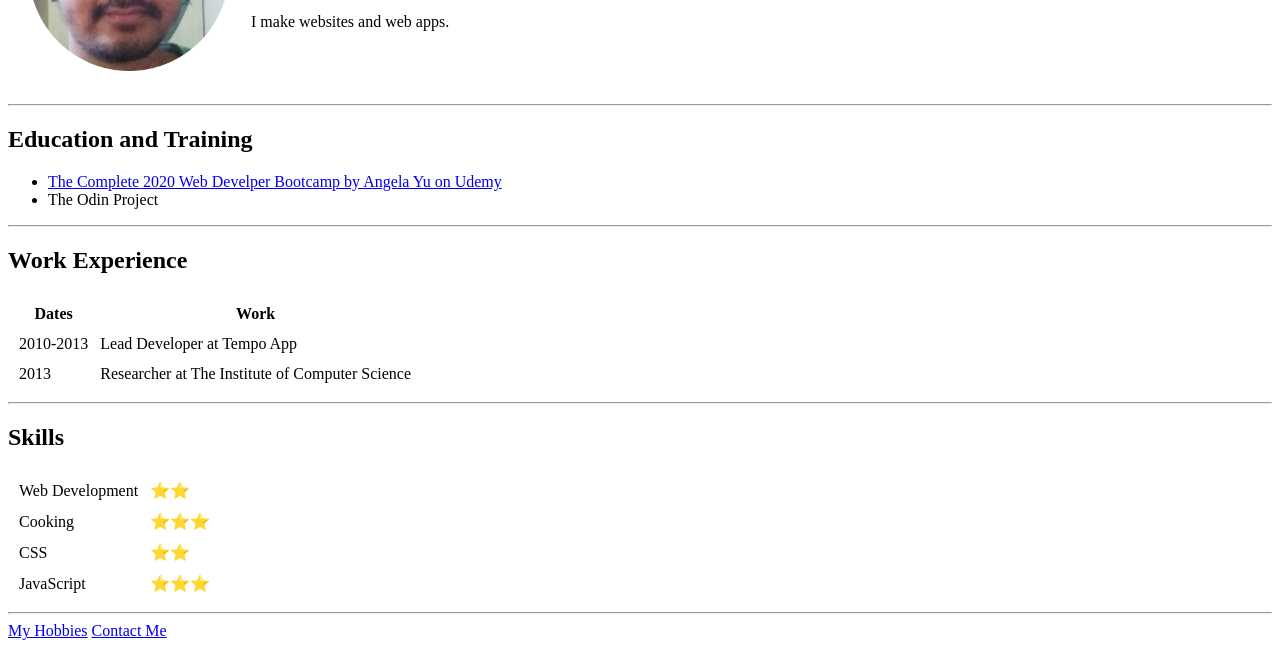
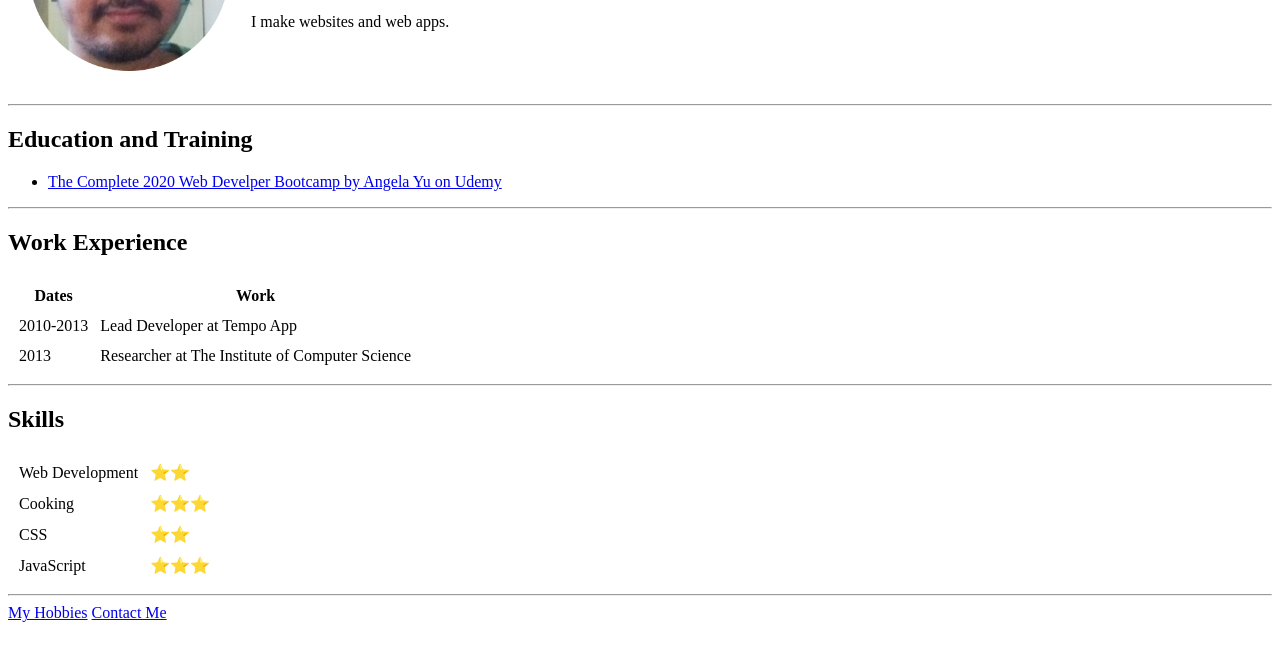
Before and after one commit to verv0eren/HTML-Personal-Site, a plain HTML site: page index.html in a window 1280 px wide. Shown: the part 158-806 px from the top of the page. Drawn offline with Linux system fonts and the light colour scheme.

Commit message:
Update Education and Training

```diff
--- a/index.html
+++ b/index.html
@@ -25,8 +25,6 @@
   <ul>
     <li><a href="https://www.udemy.com/course/the-complete-web-development-bootcamp/">The Complete 2020 Web Develper
         Bootcamp by Angela Yu on Udemy</a></li>
-    <li>The Odin Project</li>
-
   </ul>
   <hr>
   <h2>Work Experience</h2>
```
